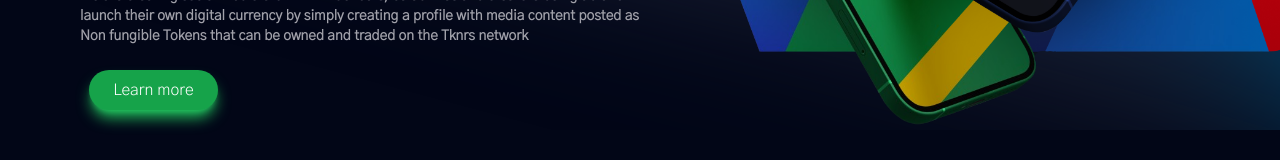
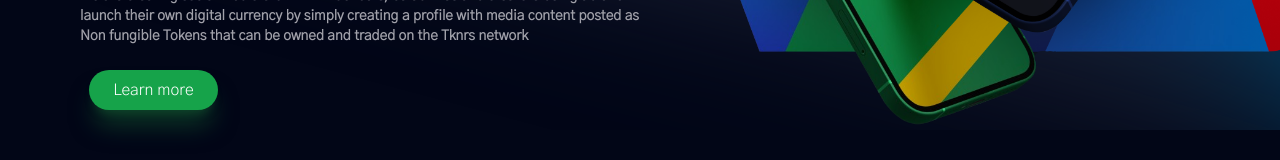
Before and after one commit to techloset/adan-tokeners-app, a React (Create React App) app: page / in a window 1280 px wide. Shown: the part 438-598 px from the top of the page. Built offline with nearby package versions, Linux system fonts and the light colour scheme.

Commit message:
Shadow modified

```diff
--- a/src/components/button/Button.js
+++ b/src/components/button/Button.js
@@ -4,7 +4,7 @@ const Button = () => {
   return (
 
     <div className="flex justify-center items-center h-[48px] w-[147px] cursor-pointer mt-5">
-      <div className="bg-green-600 rounded-3xl  shadow-green-500 shadow-lg ">
+      <div className="bg-green-600 rounded-3xl   shadow-xl shadow-green-800/50">
         <div className="text-white text-center py-2 px-6">
           Learn more
         </div>
```
